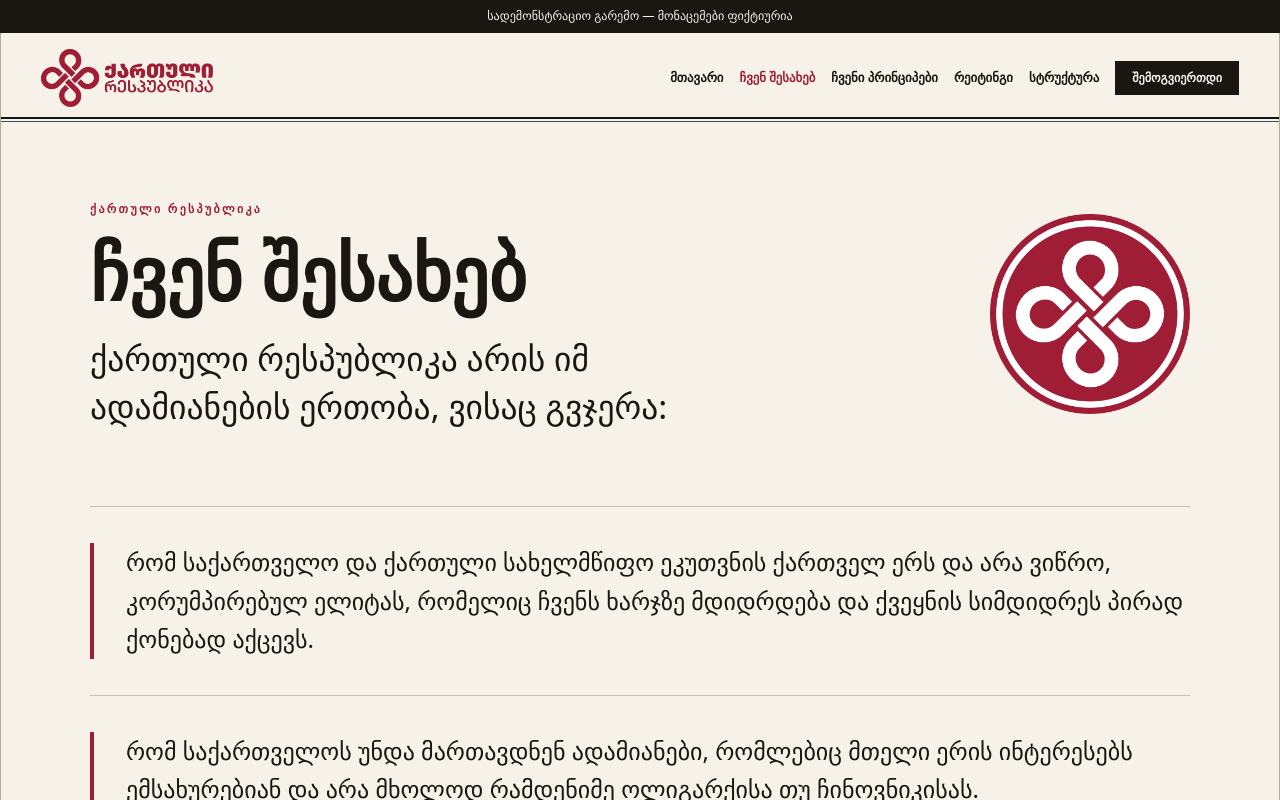
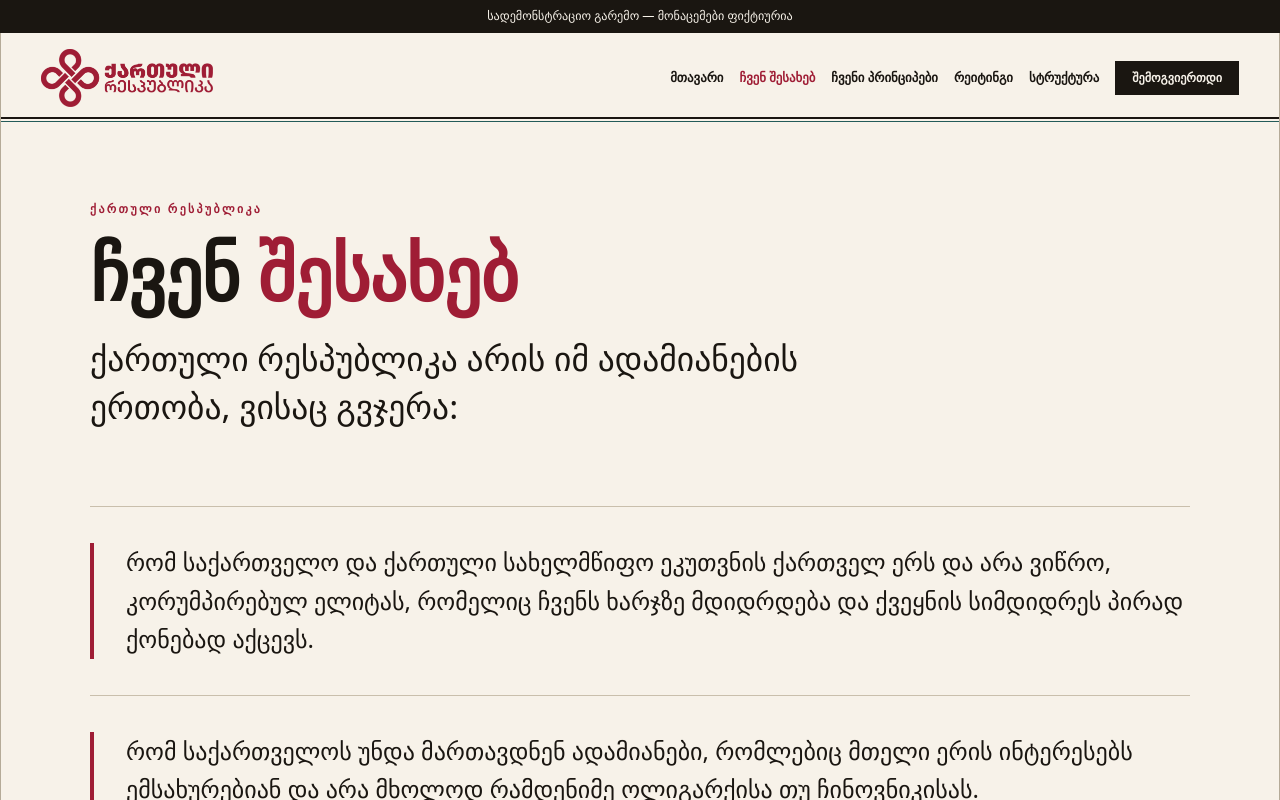
Before and after one commit to DuruMakh/republic-portal, a Next.js app: page /about in a window 1280 px wide. Shown: the top 800 px of the page. Built offline with nearby package versions, Linux system fonts and the light colour scheme; no server answers.

Commit message:
About page: drop the emblem; title in the principles page's two-tone display style
Co-Authored-By: Claude Opus 5.5 (1M context) <noreply@anthropic.com>
Claude-Session: https://claude.ai/code/session_01Xz1qUbM7ww1Dnxwud1eRKr

```diff
--- a/app/(public)/about/page.tsx
+++ b/app/(public)/about/page.tsx
@@ -1,5 +1,4 @@
 import type { Metadata } from "next";
-import Image from "next/image";
 import { Braid } from "@/components/Ornament";
 import {
   ABOUT_BELIEFS,
@@ -17,30 +16,22 @@ export const metadata: Metadata = { title: `${ABOUT_TITLE} — ${SUPPORT_EYEBROW
 const WRAP = "mx-auto max-w-[1180px] px-5 sm:px-6 lg:px-10";
 
 export default function AboutPage() {
+  const [firstWord, ...rest] = ABOUT_TITLE.split(" ");
+
   return (
     <main>
-      <section
-        className={`${WRAP} grid items-center gap-10 py-[clamp(40px,6vw,88px)] min-[900px]:grid-cols-[minmax(0,1fr)_auto] min-[900px]:gap-16`}
-      >
+      <section className={`${WRAP} py-[clamp(40px,6vw,88px)]`}>
         <div>
           <div className="text-[0.74rem] font-bold uppercase tracking-[.2em] text-brand">
             {SUPPORT_EYEBROW}
           </div>
-          <h1 className="mt-4 font-serif text-[clamp(2.6rem,6vw,4.6rem)] leading-[1.05] font-bold text-ink">
-            {ABOUT_TITLE}
+          <h1 className="mt-4 display-heading text-[clamp(2.6rem,6vw,4.6rem)] leading-[1.05] text-ink">
+            {firstWord} <span className="text-brand">{rest.join(" ")}</span>
           </h1>
-          <p className="mt-6 max-w-[20em] font-serif text-[clamp(1.35rem,2.8vw,2.1rem)] leading-[1.4] text-ink">
+          <p className="mt-6 max-w-[24em] font-serif text-[clamp(1.35rem,2.8vw,2.1rem)] leading-[1.4] text-ink">
             {ABOUT_INTRO}
           </p>
         </div>
-        <Image
-          src="/brand/emblem-roundel-red-notext.png"
-          alt=""
-          width={360}
-          height={360}
-          priority
-          className="mx-auto w-[150px] sm:w-[200px] min-[900px]:w-[260px]"
-        />
       </section>
 
       <section className="pb-[clamp(40px,6vw,80px)]">
```
